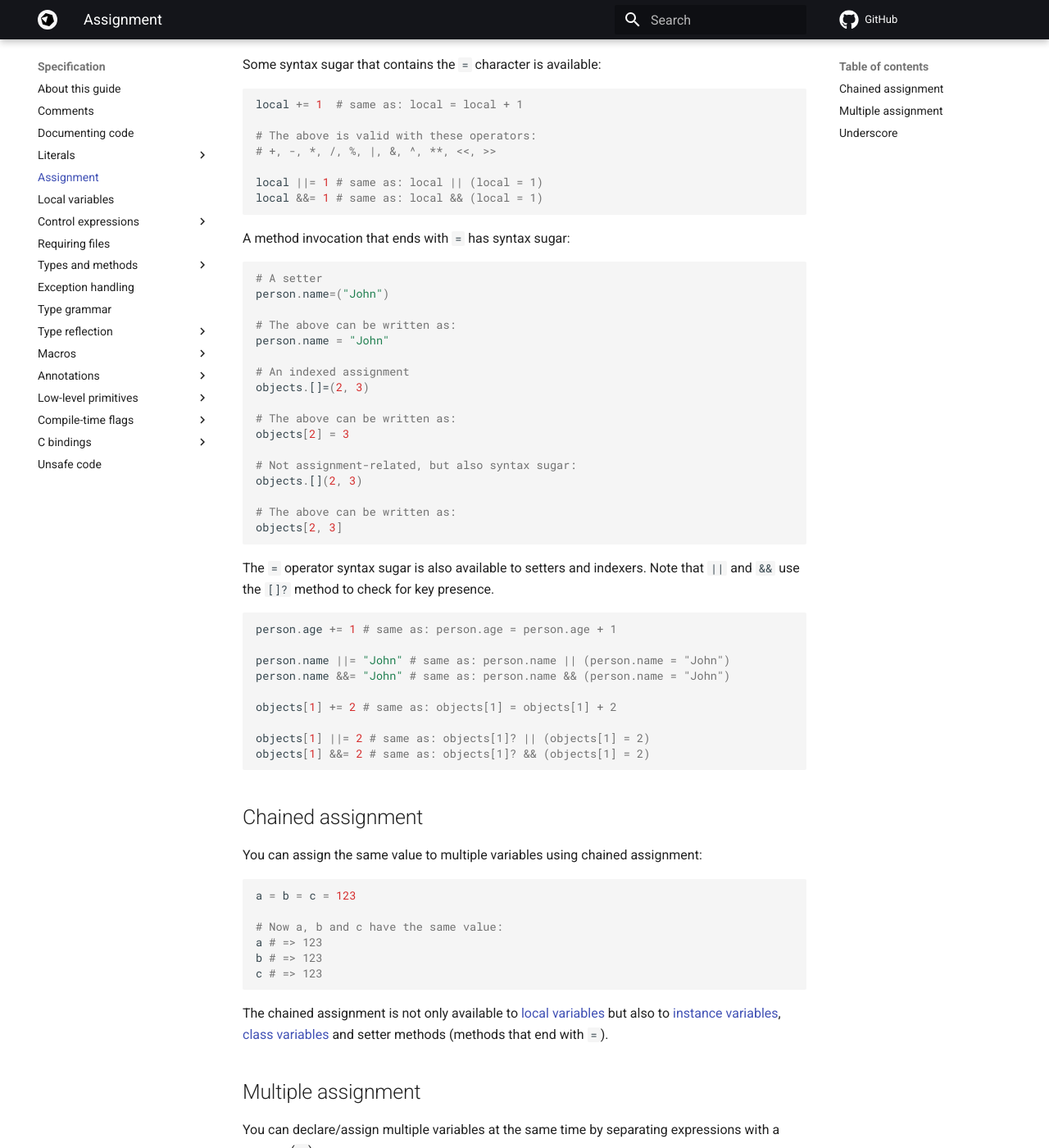
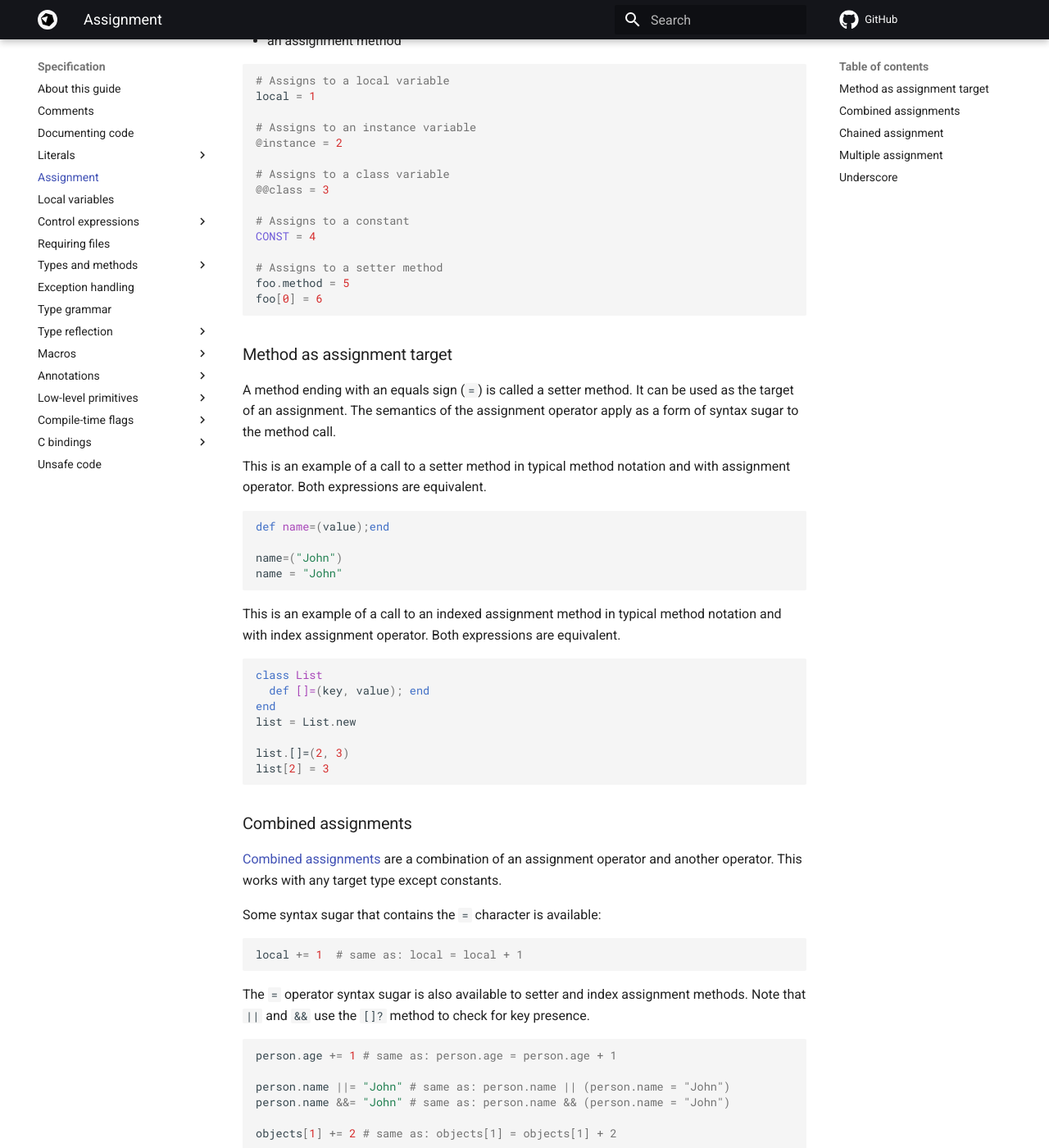
Before and after one commit to crystal-lang/crystal-book, an MkDocs documentation site: the page built from docs/syntax_and_semantics/assignment.md, in a window 1280 px wide and 1400 px high, scrolled down 434 px. Shown: the whole window at 82% size. Built offline with MkDocs 1.6.1 and Material for MkDocs 9.7.7, drawn with Linux system fonts in a browser that asks for light colours; nearby versions of some CDN libraries; library files that are not in the unit come from our copies; comment, search, counter and statistics services are not loaded; some of the changed text lies outside the part shown.

Commit message:
Improve assignment page

````diff
--- a/docs/syntax_and_semantics/assignment.md
+++ b/docs/syntax_and_semantics/assignment.md
@@ -1,6 +1,15 @@
 # Assignment
 
-Assignment is done using the equals sign (`=`).
+An assignment expression assigns a value to a named identifier (usually a variable).
+The [assignment operator](operators.md#assignments) is the equals sign (`=`).
+
+The target of an assignment can be:
+
+* a [local variable](local_variable.md)
+* an [instance variable](methods_and_instance_variables.md)
+* a [class variable](class_variables.md)
+* a [constant](constants.md)
+* an assignment method
 
 ```crystal
 # Assigns to a local variable
@@ -11,45 +20,58 @@ local = 1
 
 # Assigns to a class variable
 @@class = 3
+
+# Assigns to a constant
+CONST = 4
+
+# Assigns to a setter method
+foo.method = 5
+foo[0] = 6
 ```
 
-Each of the above kinds of variables will be explained later on.
+### Method as assignment target
+
+A method ending with an equals sign (`=`) is called a setter method. It can be used
+as the target of an assignment. The semantics of the assignment operator apply as
+a form of syntax sugar to the method call.
+
+This is an example of a call to a setter method in typical method notation and with assignment operator.
+Both expressions are equivalent.
+
+```crystal
+def name=(value);end
+
+name=("John")
+name = "John"
+```
+
+This is an example of a call to an indexed assignment method in typical method notation and with index assignment operator.
+Both expressions are equivalent.
+
+```crystal
+class List
+  def []=(key, value); end
+end
+list = List.new
+
+list.[]=(2, 3)
+list[2] = 3
+```
+
+### Combined assignments
+
+[Combined assignments](operators.md#combined-assignments) are a combination of an
+assignment operator and another operator.
+This works with any target type except constants.
 
 Some syntax sugar that contains the `=` character is available:
 
 ```crystal
 local += 1  # same as: local = local + 1
-
-# The above is valid with these operators:
-# +, -, *, /, %, |, &, ^, **, <<, >>
-
-local ||= 1 # same as: local || (local = 1)
-local &&= 1 # same as: local && (local = 1)
 ```
 
-A method invocation that ends with `=` has syntax sugar:
-
-```crystal
-# A setter
-person.name=("John")
-
-# The above can be written as:
-person.name = "John"
-
-# An indexed assignment
-objects.[]=(2, 3)
-
-# The above can be written as:
-objects[2] = 3
-
-# Not assignment-related, but also syntax sugar:
-objects.[](2, 3)
-
-# The above can be written as:
-objects[2, 3]
-```
-
-The `=` operator syntax sugar is also available to setters and indexers. Note that `||` and `&&` use the `[]?` method to check for key presence.
+The `=` operator syntax sugar is also available to setter and index assignment methods.
+Note that `||` and `&&` use the `[]?` method to check for key presence.
 
 ```crystal
 person.age += 1 # same as: person.age = person.age + 1
@@ -65,7 +87,8 @@ objects[1] &&= 2 # same as: objects[1]? && (objects[1] = 2)
 
 ## Chained assignment
 
-You can assign the same value to multiple variables using chained assignment:
+The same value can be assigned to multiple targets using chained assignment.
+This works with any target type except constants.
 
 ```crystal
 a = b = c = 123
@@ -76,11 +99,10 @@ b # => 123
 c # => 123
 ```
 
-The chained assignment is not only available to [local variables](local_variables.md) but also to [instance variables](methods_and_instance_variables.md), [class variables](class_variables.md) and setter methods (methods that end with `=`).
-
 ## Multiple assignment
 
-You can declare/assign multiple variables at the same time by separating expressions with a comma (`,`):
+You can declare/assign multiple variables at the same time by separating expressions with a comma (`,`).
+This works with any target type except constants.
 
 ```crystal
 name, age = "Crystal", 1
````
